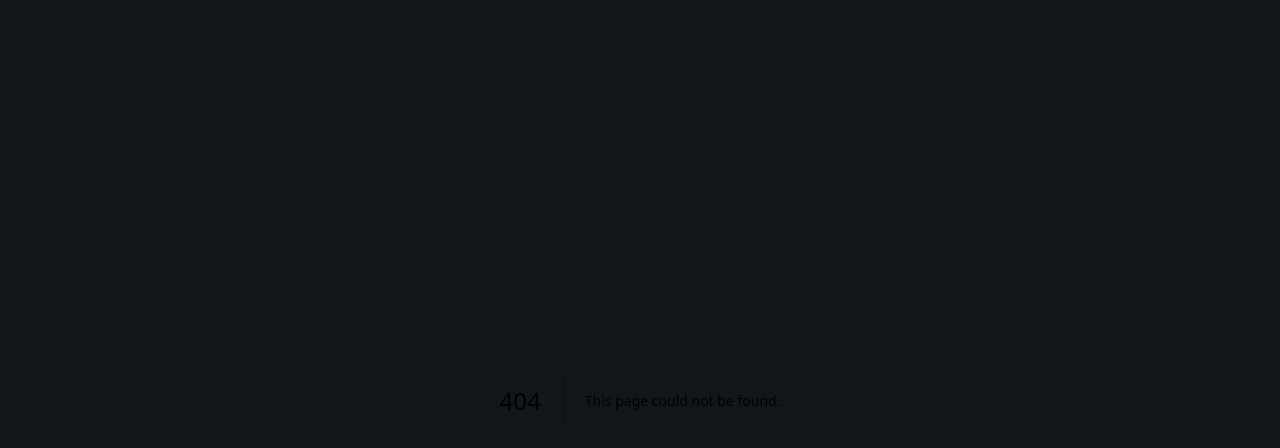
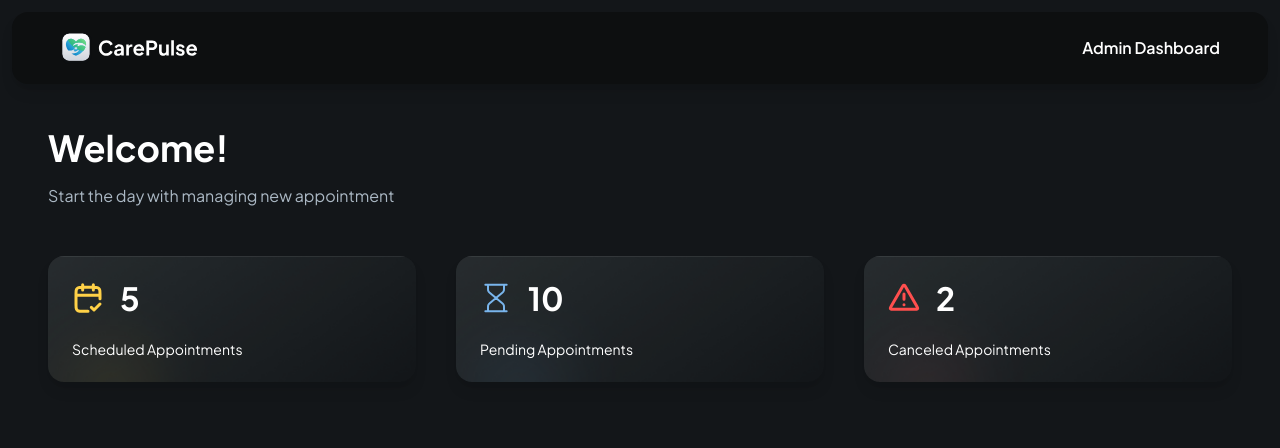
Before and after one commit to muliasw12/health-care-management, a Next.js app: page /admin in a window 1280 px wide. Before the commit this address had no page. Shown: the top 448 px of the page. Built offline with nearby package versions, Linux system fonts and the light colour scheme.

Commit message:
initialize admin page

```diff
--- /dev/null
+++ b/app/admin/page.tsx
@@ -0,0 +1,54 @@
+import StatCard from '@/components/StatCard'
+import Image from 'next/image'
+import Link from 'next/link'
+import React from 'react'
+
+const Admin = () => {
+  return (
+    <div className="mx-auto flex max-w-7xl flex-col space-y-14">
+      <header className="admin-header">
+        <Link href="/" className="cursor-pointer">
+          <Image
+            src="/assets/icons/logo-full.svg"
+            height={32}
+            width={162}
+            alt="Logo"
+            className="h-8 w-fit"
+          />
+        </Link>
+
+        <p className="text-16-semibold">Admin Dashboard</p>
+      </header>
+
+      <main className="admin-main">
+        <section className="w-full space-y-4">
+          <h1 className="header">Welcome!</h1>
+          <p className="text-dark-700">Start the day with managing new appointment</p>
+        </section>
+
+        <section className="admin-stat">
+          <StatCard
+            type="appointments"
+            count={5}
+            label="Scheduled Appointments"
+            icon="/assets/icons/appointments.svg"
+          />
+          <StatCard
+            type="pending"
+            count={10}
+            label="Pending Appointments"
+            icon="/assets/icons/pending.svg"
+          />
+          <StatCard
+            type="canceled"
+            count={2}
+            label="Canceled Appointments"
+            icon="/assets/icons/cancelled.svg"
+          />
+        </section>
+      </main>
+    </div>
+  )
+}
+
+export default Admin
--- /dev/null
+++ b/components/StatCard.tsx
@@ -0,0 +1,35 @@
+import clsx from 'clsx'
+import Image from 'next/image'
+import React from 'react'
+
+interface StatCardProps {
+  type: 'appointments' | 'pending' | 'canceled',
+  count: number,
+  label: string,
+  icon: string
+}
+
+const StatCard = ({ count = 0, label, icon, type }: StatCardProps) => {
+  return (
+    <div className={clsx('stat-card', {
+      'bg-appointments' : type === 'appointments',
+      'bg-pending' : type === 'pending',
+      'bg-cancelled' : type === 'canceled'
+    })}>
+      <div className="flex items-center gap-4">
+        <Image
+          src={icon}
+          height={32}
+          width={32}
+          alt={label}
+          className="size-8 w-fit"
+        />
+        <h2 className="text-32-bold text-white">{count}</h2>
+      </div>
+
+      <p className="text-14-regular">{label}</p>
+    </div>
+  )
+}
+
+export default StatCard
```
